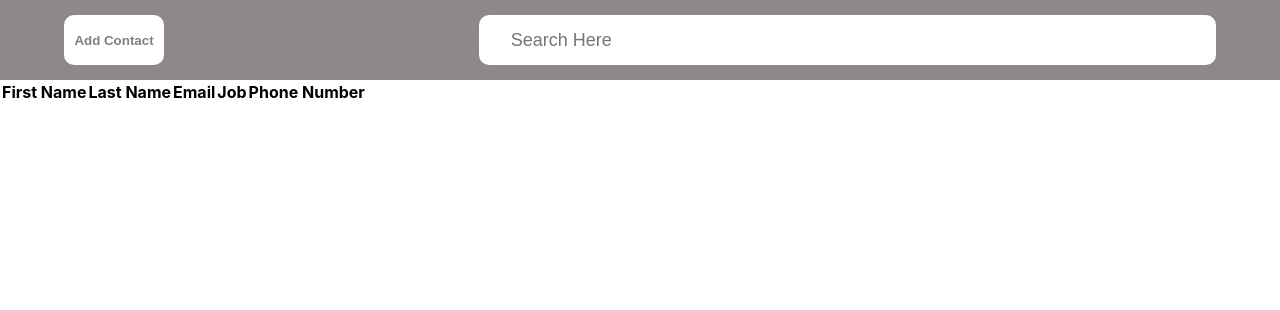
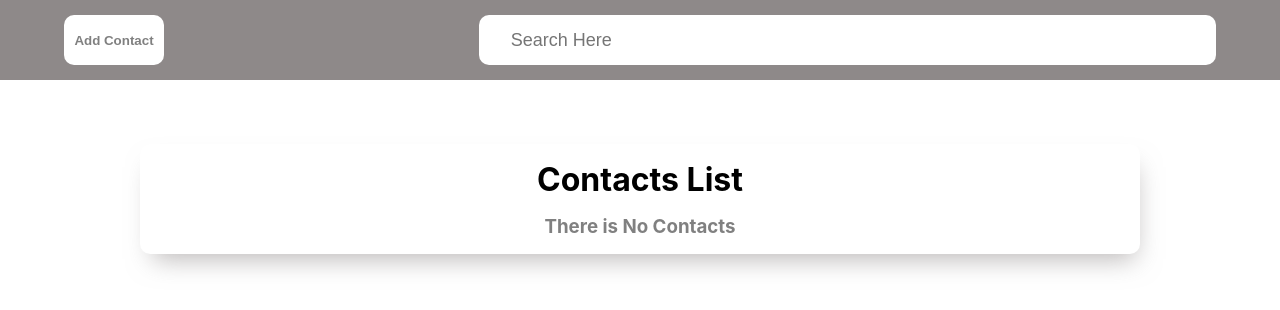
Before and after one commit to mahmood-moghaddasi/Mahmood_Moghadasi_week14_ex1, a React (Vite) app: page / in a window 1280 px wide. Shown: the top 310 px of the page. Built offline with nearby package versions, Linux system fonts and the light colour scheme.

Commit message:
contact list styling and delete handler

```diff
--- a/src/App.jsx
+++ b/src/App.jsx
@@ -6,6 +6,11 @@ import ContactList from "./components/ContactList";
 function App() {
   const [AddFormDisplay, changeAddFormDisplay] = useState(false);
   const [contacts, setContacts] = useState([]);
+
+  const deleteHandler = (id) => {
+    const newContacts = contacts.filter((contact) => contact.id !== id);
+    setContacts(newContacts);
+  };
   return (
     <>
       <Header changeAddFormDisplay={changeAddFormDisplay} />
@@ -17,7 +22,7 @@ function App() {
           setContacts={setContacts}
         />
       ) : (
-        <ContactList contacts={contacts} />
+        <ContactList contacts={contacts} deleteHandler={deleteHandler} />
       )}
     </>
   );
--- a/src/components/ContactList.jsx
+++ b/src/components/ContactList.jsx
@@ -1,16 +1,19 @@
 import styles from "../styles/ContactList.module.css";
 
-function ContactList({ contacts }) {
+function ContactList({ contacts, deleteHandler }) {
   return (
     <>
       <div className={styles.contaiener}>
+        <h1>Contacts List</h1>
+        {contacts.length ? (
           <table>
             <tr>
               <th>First Name</th>
               <th>Last Name</th>
+              <th>Job</th>
               <th>Email</th>
-            <th>Job</th>
               <th>Phone Number</th>
+              <th>Operations</th>
             </tr>
             {contacts.map((contact) => (
               <tr key={contact.id}>
@@ -19,9 +22,22 @@ function ContactList({ contacts }) {
                 <td>{contact.job}</td>
                 <td>{contact.email}</td>
                 <td>{contact.phone}</td>
+                <td>
+                  <button
+                    onClick={() => deleteHandler(contact.id)}
+                    className={styles.delete}
+                  >
+                    Delete
+                  </button>
+                  <button className={styles.edit}>Edit</button>
+                  <input type="checkBox" />
+                </td>
               </tr>
             ))}
           </table>
+        ) : (
+          <h3>There is No Contacts</h3>
+        )}
       </div>
     </>
   );
--- a/src/styles/ContactList.module.css
+++ b/src/styles/ContactList.module.css
@@ -0,0 +1,58 @@
+.contaiener {
+  margin: 4rem auto;
+  width: 1000px;
+  height: auto;
+  /* border: 1px black solid; */
+  -webkit-box-shadow: 4px 14px 26px -9px rgba(142, 137, 137, 0.6);
+  box-shadow: 4px 14px 26px -9px rgba(142, 137, 137, 0.6);
+  border: none;
+  border-radius: 10px;
+  padding: 1rem 0.5rem;
+}
+.contaiener h1 {
+  text-align: center;
+  margin-bottom: 1rem;
+}
+.contaiener h3 {
+  text-align: center;
+  color: gray;
+}
+.contaiener table {
+  width: 100%;
+  text-align: center;
+}
+.contaiener tr:nth-child(even) {
+  background-color: rgba(142, 137, 137, 0.5);
+}
+.contaiener tr:first-child:hover {
+  opacity: 1;
+}
+.contaiener tr:hover {
+  opacity: 0.5;
+}
+.contaiener td {
+  text-align: center;
+  height: 30px;
+}
+.contaiener input[type="checkbox"] {
+  width: 15px;
+  height: 15px;
+  position: relative;
+  top: 2px;
+}
+.contaiener button {
+  border: none;
+  position: relative;
+  top: -1.5px;
+  margin-right: 4px;
+  border-radius: 2px;
+  padding: 3px;
+}
+.delete {
+  background-color: rgb(217, 68, 68);
+  color: white;
+}
+.edit {
+  background-color: rgb(255, 224, 19);
+  color: white;
+}
```
Lines whose indentation alone changed are shown as unchanged.
